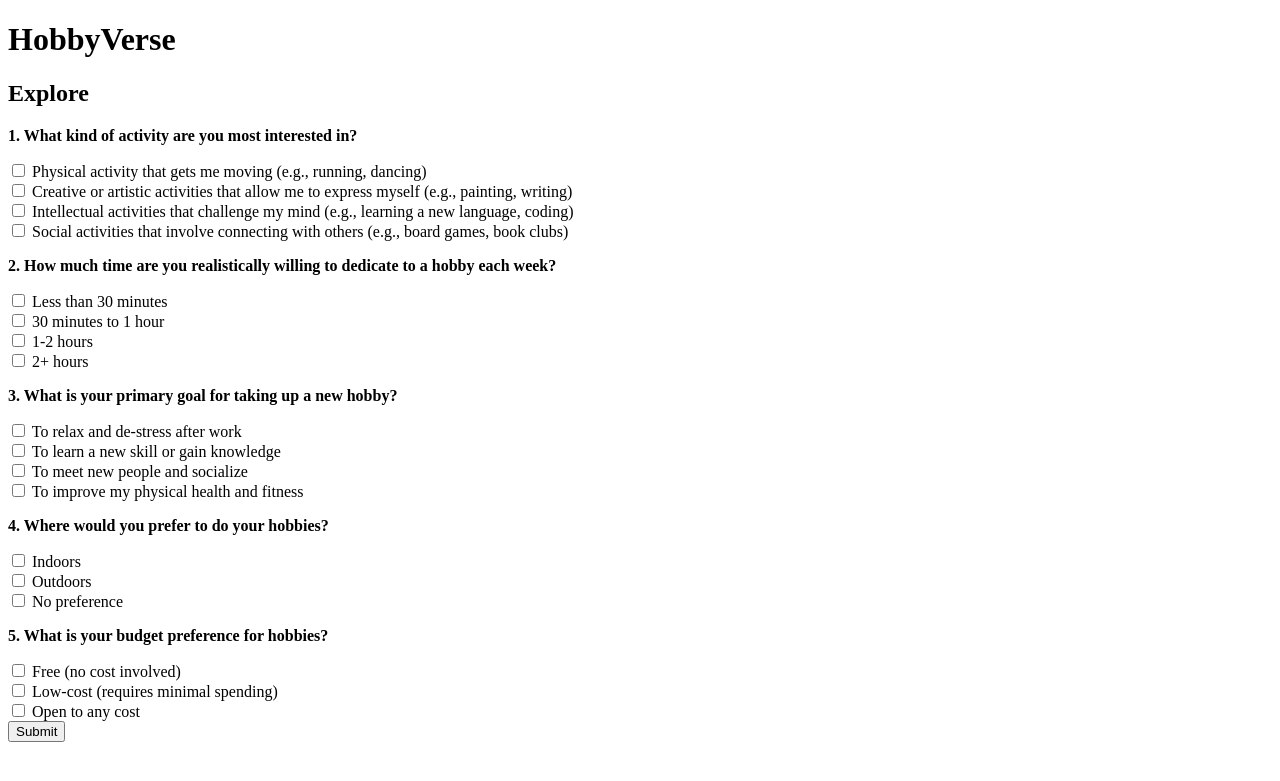
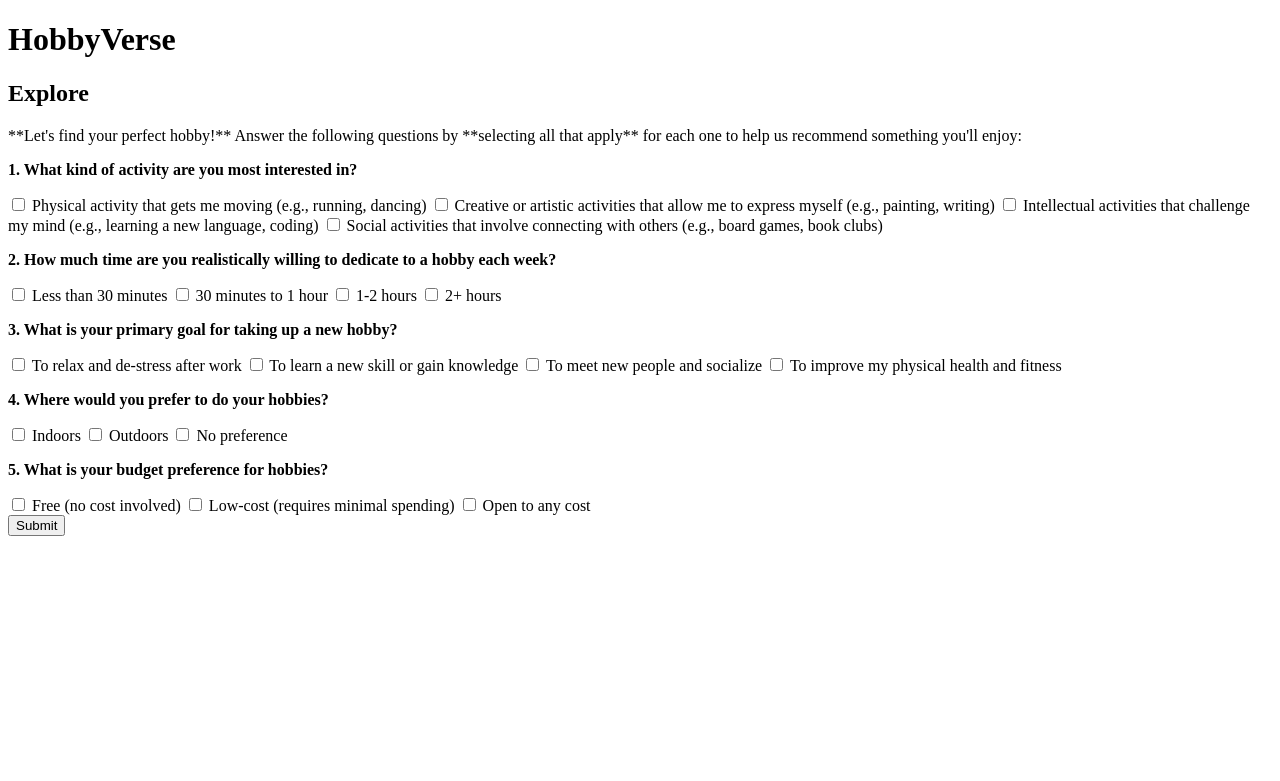
Before and after one commit to ritikYWU/HobbyVerse, a Flask app: page /explore in a window 1280 px wide. Shown: the top 781 px of the page. Run offline with Flask 3, Linux system fonts and the light colour scheme; parts of the project's set-up code (start-up, migrations or seed data) failed here and were passed over.

Commit message:
explore pg

```diff
--- a/src/web/templates/pages/explore.html
+++ b/src/web/templates/pages/explore.html
@@ -1,17 +1,23 @@
-{% extends 'base.html' %} {% block header %}
+{% extends 'base.html' %}
+
+{% block header %}
 
 <h2>{% block title %}Explore{% endblock title %}</h2>
 
-{% endblock header %} {% block content %}
+{% endblock header %}
 
-<form method="get">
+{% block content %}
+    <div class="text">
+        <p>**Let's find your perfect hobby!** Answer the following questions by **selecting all that apply** for each one to help us recommend something you'll enjoy:</p>
+    </div>
+    <form method="post" action="{{url_for('pages.hobby')}}" class="explore-form" onsubmit="return showInput()">
         {% for question in question %}
         <div class="question-card">
-        <p style="font-weight: 700" id="question-{{ loop.index }}">
+            <p style="font-weight: 700" id="question-{{ loop.index }}" class="question">
                 {{ loop.index }}. {{ question['question'] }}
             </p>
-
             {% for option in question['options'] %}
+            <label for="ques{{question['id']}}_check{{loop.index}}" class="custom-checkbox" >
                 <input
                     type="checkbox"
                     name="ques{{question['id']}}"
@@ -19,45 +25,17 @@
                     value="{{option}}"
                     onclick="selectOnlyThis(this.id, this.name)"
                 />
-        <label for="option-{{ loop.index }}-{{ loop.inner }}"
-            >{{ option }}</label
-        ><br />
+                <span class="checkmark"></span>
+                {{option}}
+            </label>
             {% endfor %}
         </div>
         {% endfor %}
 
-    <button type="submit" onclick="showInput()">Submit</button>
+        <input type="submit" class="btn"></input>
     </form>
     <script language="JavaScript">
-    function showInput() {
-        var checkboxes = document.getElementsByTagName("input");
-        var checkboxesChecked = [];
-        for (var i = 0; i < checkboxes.length; i++) {
-            if (checkboxes[i].checked) {
-                checkboxesChecked.push(checkboxes[i].defaultValue);
-                // checkboxesChecked[i] = checkboxes[i].defaultValue;
-            }
-        }
-        console.log(checkboxesChecked)
-        // var answers = {}
-        // for(var i=1; i<=answers; i++){
-        //   console.log(document.getElementsByName('ques'+i).defaultValue)
-        //   // answers[i] = document.getElementsByName('ques'+i)[0].value
-        // }
-        // // console.log(answers)
-        document.write('hello world')
-    }
 
-    function selectOnlyThis(id, name) {
-        var myCheckbox = document.getElementsByName(name);
-
-        for(var i=1; i<=myCheckbox.length; i++){
-          if(document.getElementById(name+'_check'+i).value !=null){
-            document.getElementById(name+"_check"+i).checked = false;
-          }
-          document.getElementById(id).checked = true
-        }
-    }
     </script>
 
 <!-- <p markdown="1">{{res}}</p> -->
```
Lines whose indentation alone changed are shown as unchanged.
